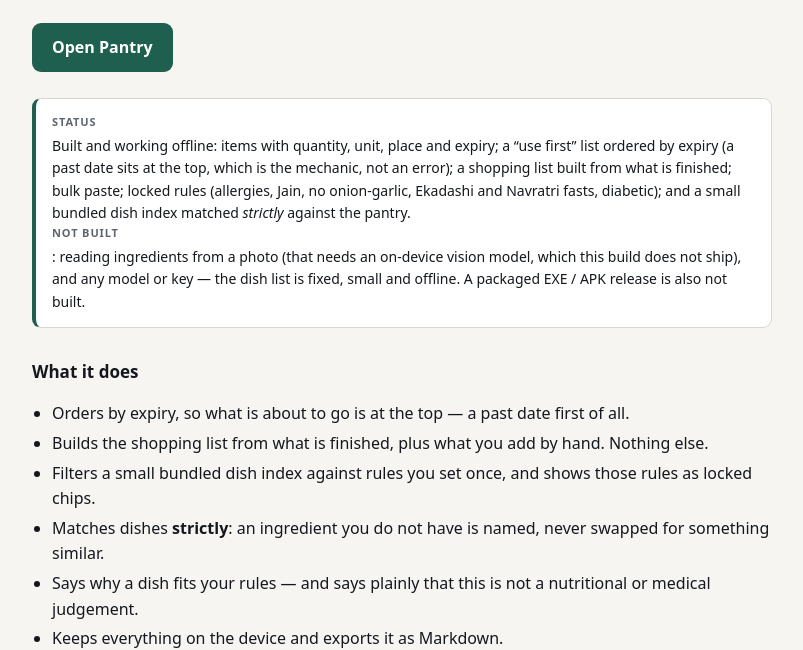
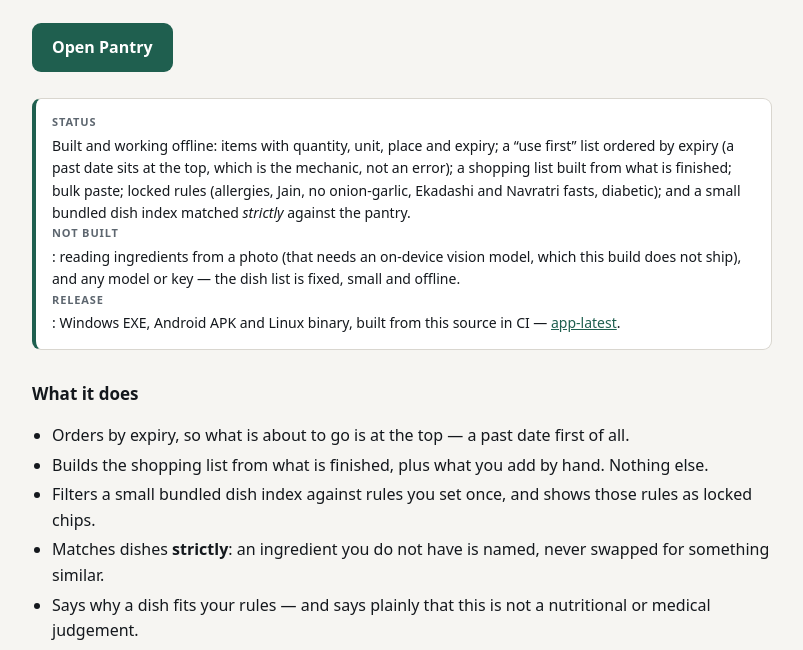
Before and after one commit to drsamonline/app-pantry, a website: page docs/index.html in a window 1280 px wide. Shown: the part 158-808 px from the top of the page, without its empty margins (238-1041 px from the left). Drawn offline with Linux system fonts and the light colour scheme.

Commit message:
docs: the landing page names the release that now exists

```diff
--- a/docs/index.html
+++ b/docs/index.html
@@ -40,8 +40,8 @@
     locked rules (allergies, Jain, no onion-garlic, Ekadashi and Navratri fasts, diabetic); and a small bundled dish index
     matched <em>strictly</em> against the pantry.
     <br><b>Not built</b>: reading ingredients from a photo (that needs an on-device vision model, which this build does not
-    ship), and any model or key — the dish list is fixed, small and offline. A packaged EXE / APK release is also not built.
-  </div>
+    ship), and any model or key — the dish list is fixed, small and offline.
+  <br><b>Release</b>: Windows EXE, Android APK and Linux binary, built from this source in CI — <a href="https://github.com/drsamonline/app-pantry/releases/tag/app-latest">app-latest</a>.</div>
 
   <h2>What it does</h2>
   <ul>
```
